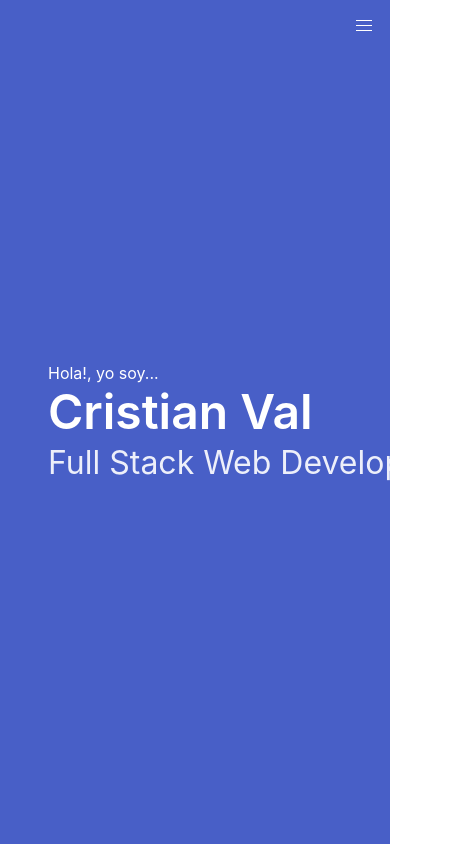
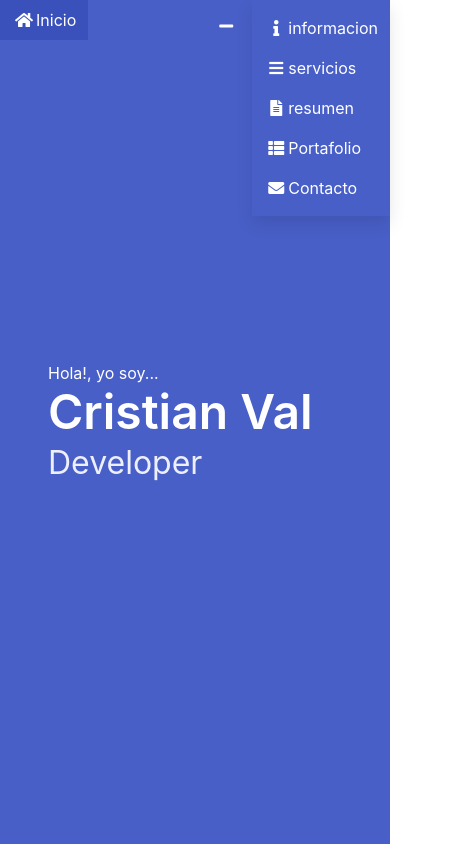
Before and after one commit to elgael06/landing_contadora, a React (Vite) app: page / in a window 390 px wide. Both pictures are taken after a click on the button "menu". Shown: the whole page, 459 px wide, since content can reach past the window. Built offline with nearby package versions, Linux system fonts and the light colour scheme.

Commit message:
efectos de menu mobile.

```diff
--- a/package.json
+++ b/package.json
@@ -5,7 +5,7 @@
     "dev": "vite",
     "build": "tsc && vite build",
     "preview": "vite preview",
-    "deploy": "firebase deploy --only hosting:lvp-landing"
+    "deploy": "tsc && vite build && firebase deploy --only hosting:lvp-landing"
   },
   "dependencies": {
     "bulma": "^0.9.3",
--- a/src/components/navbar/index.tsx
+++ b/src/components/navbar/index.tsx
@@ -1,33 +1,39 @@
+import { useState } from "react";
 import { Link } from "react-router-dom";
+import './style.css';
 
 const links = [
-    { name: 'acerca de mi', uri: '/about', icon: 'fas fa-info' },
-    { name: 'mis servicios', uri: '/services', icon: 'fas fa-bars' },
+    { name: 'informacion', uri: '/about', icon: 'fas fa-info' },
+    { name: 'servicios', uri: '/services', icon: 'fas fa-bars' },
     { name: 'resumen', uri: '/resumen', icon: 'fas fa-file-alt' },
-    { name: 'Portfolio', uri: '/Portfolio', icon: 'fas fa-th-list' },
+    { name: 'Portafolio', uri: '/Portfolio', icon: 'fas fa-th-list' },
     { name: 'Contacto', uri: '/Contact', icon: 'fas fa-envelope' },
 ];
 
 const NavBar = () => {
+    const [active, setActicve] = useState(false);
 
     return (<nav className='navbar is-link is-fixed-top'>
         <div className='navbar-brand'>
-            <div className='navbar-burger burger' data-target="navbar">
-                <span></span>
-                <span></span>
-                <span></span>
+            <div className='navbar-start'>
+                <Link to='/' className='navbar-item' >
+                    <span className="icon">
+                        <i className='fas fa-home'></i>
+                    </span>
+                    <span> Inicio </span>
+                </Link>
             </div>
 
-            <div id='navbar' className='navbar-menu'>
+            <div role="button" className="navbar-burger" data-target="navMenu" aria-label="menu" aria-expanded="false" onClick={() => setActicve(!active)}>
+                <i className='btn-menu-bar'>
+                    <section className="icon">
+                        <i className={active ? 'fas fa-minus' : 'fas fa-ellipsis-v'}></i>
+                    </section>
+                </i>
+            </div>
 
-                <div className='navbar-start'>
-                    <Link to='/' className='navbar-item' >
-                        <span className="icon">
-                            <i className='fas fa-home'></i>
-                        </span>
-                        <span> Inicio </span>
-                    </Link>
-                </div>
+            <div id='navMenu' className={`navbar-menu ${active ? 'is-active' : ''}`}>
+
                 <div className='navbar-end'>
                     {
                         links.map((item, index) => <Link to={item.uri} className='navbar-item' key={`url_${index}`} >
--- /dev/null
+++ b/src/components/navbar/style.css
@@ -0,0 +1,7 @@
+.btn-menu-bar {
+    justify-content: center;
+    display: flex;
+    align-items: center;
+    width: 100%;
+    height: 100%;
+}
--- a/src/views/Home.tsx
+++ b/src/views/Home.tsx
@@ -7,7 +7,7 @@ const HomePage = () => {
             <div className='container'>
                 Hola!, yo soy...
                 <h1 className='title is-1'>Cristian Val</h1>
-                <h2 className='subtitle is-3'> Full Stack Web Developer</h2>
+                <h2 className='subtitle is-3'>Developer</h2>
             </div>
         </div>
     </>);
```
